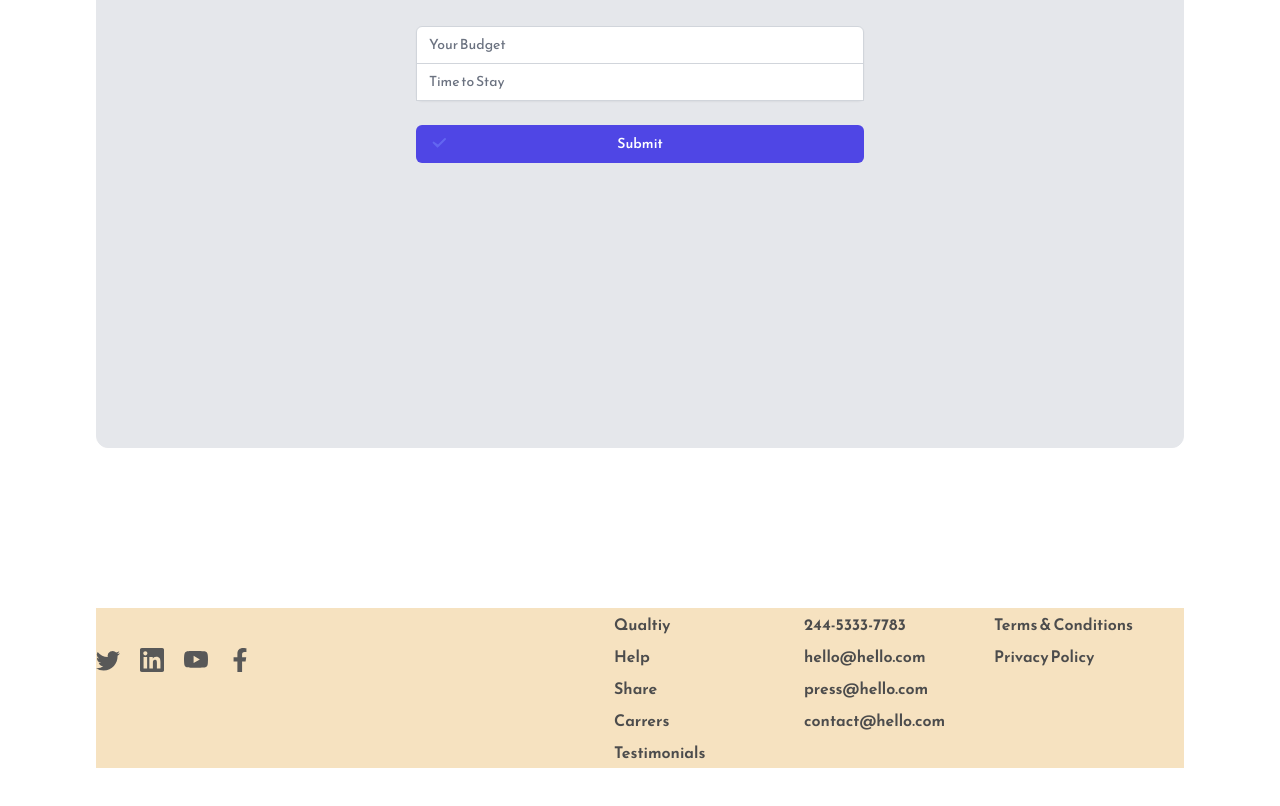
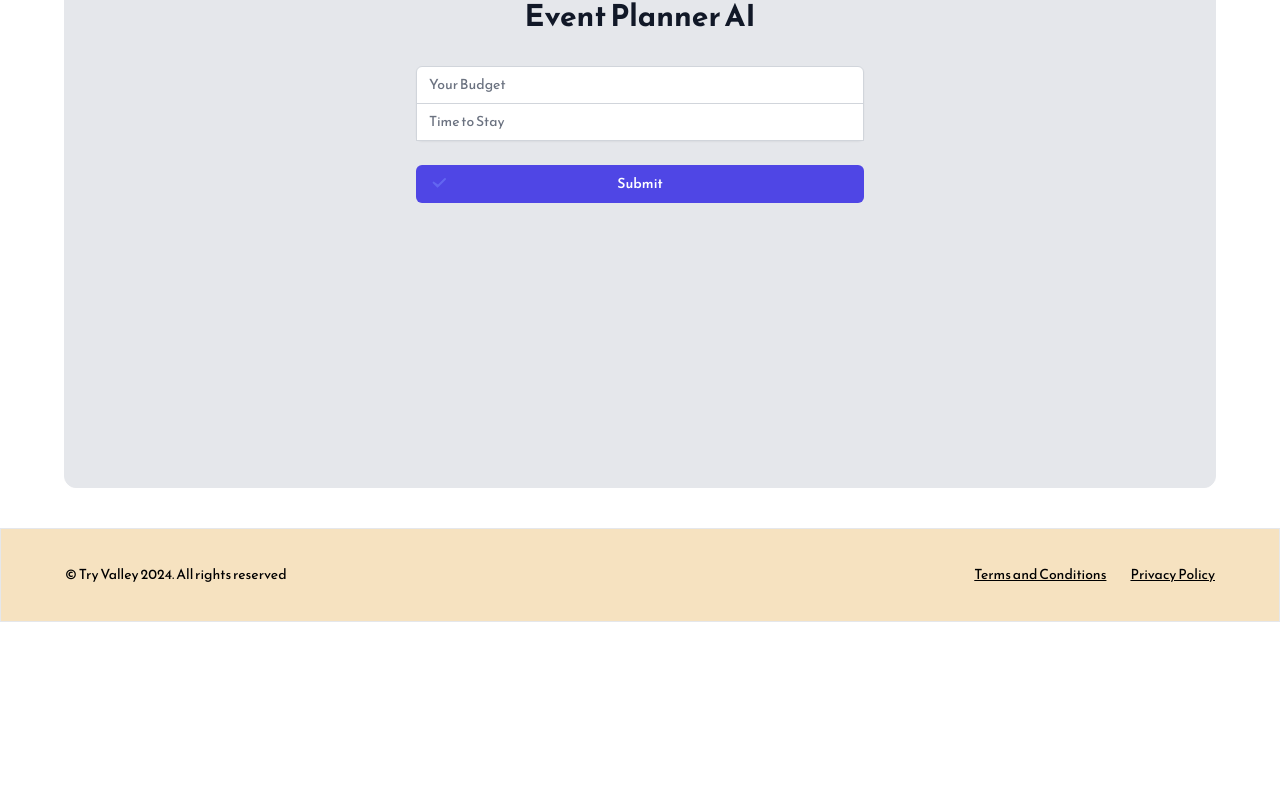
Before and after one commit to DeepeshKalura/eventEZ, a React (Create React App) app: page /events/1 in a window 1280 px wide. Shown: the part 442-1248 px from the top of the page. After the commit the page ends 1064 px from the top, so only its background shows below. Built offline with nearby package versions, Linux system fonts and the light colour scheme.

Commit message:
fix header and footer bug

```diff
--- a/src/App.css
+++ b/src/App.css
@@ -4,16 +4,20 @@
   box-sizing: border-box;
   font-family: "Reem Kufi", sans-serif !important;
 }
+
 img {
   max-width: 100%;
   height: auto;
 }
+
+
 .App {
   min-height: 100vh;
-  width: 85vw;
   max-width: 1900px;
   margin: 0rem auto;
 }
+
+
 body {
   max-width: 100%;
   overflow-x: hidden;
@@ -29,9 +33,11 @@ nav {
   justify-content: space-between;
   min-height: 90px;
 }
+
 .navbar-menu-container {
   display: none;
 }
+
 .navbar-links-container a {
   margin-right: 3rem;
   text-decoration: none;
@@ -39,6 +45,7 @@ nav {
   font-size: 1.1rem;
   font-weight: 600;
 }
+
 .primary-button {
   padding: 0.9rem 1.75rem;
   background-color: white;
@@ -50,21 +57,27 @@ nav {
   font-weight: 600;
   transition: 0.2s;
 }
+
 .navbar-cart-icon {
   font-size: 1.15rem;
 }
+
 .primary-button:hover {
   background-color: rgb(234, 234, 234);
 }
+
 .navbar-menu-container svg {
   font-size: 1.5rem;
   cursor: pointer;
 }
+
+
 .home-banner-container {
   position: relative;
   display: flex;
   padding-top: 3rem;
 }
+
 .home-bannerImage-container {
   position: absolute;
   top: -100px;
@@ -72,10 +85,12 @@ nav {
   z-index: -2;
   max-width: 700px;
 }
+
 .home-image-section {
   max-width: 600px;
   flex: 1;
 }
+
 .home-text-section {
   flex: 1;
   display: flex;
@@ -83,18 +98,21 @@ nav {
   justify-content: center;
   align-items: flex-start;
 }
+
 .primary-heading {
   font-size: clamp(2rem, 5vw, 4rem);
   color: #4c4c4c;
   /* line-height: 5rem; */
   max-width: 600px;
 }
+
 .primary-text {
   font-size: clamp(1rem, 3vw, 1.5rem);
   max-width: 500px;
   color: #6a6a6a;
   margin: 1.5rem 0rem;
 }
+
 .secondary-button {
   padding: 1rem 2.5rem;
   background-color: #fe9e0d;
@@ -110,13 +128,16 @@ nav {
   align-items: center;
   justify-content: center;
 }
+
 .secondary-button svg {
   margin-left: 0.75rem;
   font-size: 1.5rem;
 }
+
 .secondary-button:hover {
   background-color: #e48f0f;
 }
+
 .about-section-container {
   margin-top: 20rem;
   position: relative;
@@ -124,30 +145,36 @@ nav {
   align-items: center;
   justify-content: space-between;
 }
+
 .about-background-image-container {
   position: absolute;
   left: -150px;
   z-index: -2;
 }
+
 .about-section-image-container {
   flex: 0.9;
   margin-right: 1rem;
 }
+
 .about-section-text-container {
   flex: 1;
   justify-content: center;
   display: flex;
   flex-direction: column;
 }
+
 .primary-subheading {
   font-weight: 700;
   color: #fe9e0d;
   font-size: 1.15rem;
 }
+
 .about-buttons-container {
   margin-top: 2rem;
   display: flex;
 }
+
 .watch-video-button {
   margin-left: 2rem;
   background-color: transparent;
@@ -163,13 +190,16 @@ nav {
   align-items: center;
   justify-content: center;
 }
+
 .watch-video-button svg {
   font-size: 3rem;
   margin-right: 1rem;
 }
+
 .contact-page-wrapper h1 {
   max-width: 900px !important;
 }
+
 .contact-page-wrapper {
   display: flex;
   align-items: center;
@@ -177,6 +207,7 @@ nav {
   flex-direction: column;
   margin: 6rem 0rem;
 }
+
 .contact-form-container {
   background-color: #d6cab7;
   max-width: 700px;
@@ -187,6 +218,7 @@ nav {
   padding: 1rem;
   border-radius: 5rem;
 }
+
 .contact-form-container input {
   flex: 1;
   height: 100%;
@@ -195,22 +227,27 @@ nav {
   font-size: 1.3rem;
   padding: 0.5rem 1rem;
 }
+
 .footer-wrapper {
   margin: 6rem 0rem;
   display: flex;
   margin-top: 10rem;
 }
+
 .footer-logo-container {
   max-width: 110px;
 }
+
 .footer-icons {
   margin-top: 2.5rem;
 }
+
 .footer-icons svg {
   font-size: 1.5rem;
   margin-right: 1.25rem;
   color: #585858;
 }
+
 /* .footer-section-one {
   border: 2px solid blue;
 } */
@@ -219,17 +256,20 @@ nav {
   display: flex;
   justify-content: flex-end;
 }
+
 .footer-section-columns {
   display: flex;
   flex-direction: column;
   min-width: 190px;
 }
+
 .footer-section-columns span {
   margin: 0.25rem 0rem;
   font-weight: 600;
   color: #4c4c4c;
   cursor: pointer;
 }
+
 .testimonial-section-bottom {
   margin-top: 2rem;
   padding: 1.5rem 2rem;
@@ -241,9 +281,11 @@ nav {
   flex-direction: column;
   text-align: center;
 }
+
 .testimonial-section-bottom {
   margin: 2rem auto;
 }
+
 .testimonial-section-bottom p {
   font-weight: 700;
   color: #515151;
@@ -251,30 +293,37 @@ nav {
   font-size: 1.1rem;
   margin: 2rem 0rem;
 }
+
 .testimonials-stars-container svg {
   margin: 0rem 0.25rem;
   font-size: 1.5rem;
   color: #fe9e0d;
 }
+
 .testimonial-section-bottom h2 {
   margin-top: 1.5rem;
 }
+
 .work-section-wrapper {
   margin-top: 15rem;
 }
+
 .work-section-top p {
   text-align: center;
   max-width: 600px !important;
 }
+
 .work-section-top h1 {
   max-width: 700px !important;
 }
+
 .work-section-top {
   display: flex;
   justify-content: center;
   align-items: center;
   flex-direction: column;
 }
+
 .work-section-info {
   width: 290px;
   min-height: 350px;
@@ -289,9 +338,11 @@ nav {
   color: #505050;
   margin: 1rem 2rem;
 }
+
 .work-section-info h2 {
   margin: 1rem 0rem;
 }
+
 .work-section-bottom {
   margin-top: 5rem;
   display: flex;
@@ -299,6 +350,7 @@ nav {
   align-items: center;
   flex-wrap: wrap;
 }
+
 .work-section-info p {
   flex: 1;
   display: flex;
@@ -311,86 +363,108 @@ nav {
     margin-right: 1rem;
     font-size: 1rem;
   }
+
   .primary-button {
     font-size: 1rem;
   }
+
   .home-bannerImage-container {
     max-width: 600px;
   }
 }
+
 @media (max-width: 800px) {
   .nav-logo-container {
     max-width: 140px;
   }
+
   .navbar-links-container {
     display: none;
   }
+
   .navbar-menu-container {
     display: flex;
   }
+
   .home-bannerImage-container {
-    max-width: 450px;
+    max-width: 500px;
   }
+
   .home-banner-container,
   .about-section-container {
     flex-direction: column-reverse;
     align-items: center;
     justify-content: center;
   }
+
   .about-section-container {
     flex-direction: column;
   }
+
   .home-image-section,
   .about-section-image-container {
     width: 100%;
     max-width: 400px;
   }
+
   .primary-heading {
     text-align: center;
     max-width: 90%;
   }
+
   .primary-text {
     text-align: center;
     max-width: 80%;
   }
+
   .home-text-section,
   .about-section-text-container {
     justify-content: center;
     align-items: center;
     margin-top: 4rem;
   }
+
   .secondary-button {
     font-size: 1rem;
     padding: 0.8rem 2rem;
     cursor: pointer;
   }
+
   .about-section-container {
     margin-top: 5rem !important;
   }
+
   .about-buttons-container {
     justify-content: center;
     flex-direction: column;
   }
+
   .primary-subheading {
     text-align: center;
   }
+
   .watch-video-button {
     margin-left: 0rem !important;
     margin-top: 1rem;
     font-size: 1rem !important;
   }
+
   .watch-video-button svg {
     margin-right: 0.5rem !important;
   }
+
   .about-section-image-container {
     margin-right: 0rem !important;
   }
+
   .work-section-wrapper {
     margin-top: 5rem !important;
   }
+
   .work-section-bottom {
     margin-top: 1rem !important;
   }
+
   .contact-form-container {
     padding: 0.5rem !important;
     flex-direction: column;
@@ -398,6 +472,7 @@ nav {
     align-items: center;
     border-radius: 1rem !important;
   }
+
   .contact-form-container input {
     font-size: 1rem !important;
     max-width: 100%;
@@ -405,21 +480,27 @@ nav {
     margin-bottom: 0.8rem !important;
     text-align: center;
   }
+
   .footer-wrapper {
     flex-direction: column;
   }
+
   .footer-section-two {
     flex-direction: column;
     margin-top: 2rem;
   }
+
   .footer-section-columns {
     margin: 1rem 0rem;
   }
+
   .App {
     max-width: 95vw;
   }
 }
+
 @media (max-width: 600px) {
+
   .home-bannerImage-container,
   .about-background-image-container {
     display: none;
--- a/src/App.js
+++ b/src/App.js
@@ -8,7 +8,9 @@ function App() {
     <>
      <div className="App ">
       <Navbar/>
+      <div className="px-16 py-6">
       <Outlet />
+      </div>
       <Footer />
     </div>
     </>
--- a/src/Components/Footer.js
+++ b/src/Components/Footer.js
@@ -7,38 +7,20 @@ import { FaFacebookF } from "react-icons/fa";
 
 const Footer = () => {
   return (
-    <div className="footer-wrapper bg-[#F6E2C0]">
-      <div className="footer-section-one">
-        <div className="footer-logo-container">
-          <img src=" "alt="" />
+    <div className="">
+      <footer className=" w-full  mt-4 border border-gray-200  bg-[#F6E2C0]  z-50 flex justify-between items-center px-10 py-2 ">
+        <div className="container m-3 mx-auto py-4 px-6 flex justify-between items-center">
+          <div>
+            <p className="text-sm">
+              &copy; Try Valley 2024. All rights reserved{" "}
+            </p>
+          </div>
+          <div className="flex gap-2">
+            <h1 className="text-sm mr-4 underline">Terms and Conditions</h1>
+            <h2 className="text-sm underline">Privacy Policy</h2>
+          </div>
         </div>
-        <div className="footer-icons flex flex-wrap">
-          <BsTwitter />
-          <SiLinkedin />
-          <BsYoutube />
-          <FaFacebookF />
-        </div>
-      </div>
-      <div className="footer-section-two">
-        <div className="footer-section-columns">
-          <span>Qualtiy</span>
-          <span>Help</span>
-          <span>Share</span>
-          <span>Carrers</span>
-          <span>Testimonials</span>
-
-        </div>
-        <div className="footer-section-columns">
-          <span>244-5333-7783</span>
-          <span>hello@hello.com</span>
-          <span>press@hello.com</span>
-          <span>contact@hello.com</span>
-        </div>
-        <div className="footer-section-columns">
-          <span>Terms & Conditions</span>
-          <span>Privacy Policy</span>
-        </div>
-      </div>
+      </footer>
     </div>
   );
 };
--- a/src/Components/Home.js
+++ b/src/Components/Home.js
@@ -1,5 +1,5 @@
 import React from "react";
-import BannerBackground from "../Assets/home-banner-background.png";
+import BannerBackground from "../Assets/about-background.png";
 import BannerImage from "../Assets/home-banner-image.png";
 import { FiArrowRight } from "react-icons/fi";
 import About from "./About";
@@ -11,8 +11,8 @@ const Home = () => {
     <>
       <div className="home-container">
         <div className="home-banner-container">
-          <div className="home-bannerImage-container">
-            <img src={BannerBackground} alt="" />
+          <div className="home-bannerImage-container pt-4">
+            <img src={BannerBackground} alt="" className="rotate-180 "/>
           </div>
           <div className="home-text-section">
             <h1 className="primary-heading">EVENTS</h1>
--- a/src/Components/Navbar.js
+++ b/src/Components/Navbar.js
@@ -52,7 +52,7 @@ const Navbar = () => {
     },
   ];
   return (
-    <nav className="bg-[#F6E2C0]">
+    <nav className="w-full  border border-gray-200 bg-[#F6E2C0] py-4 z-50 mb-4">
       <div className="nav-logo-container">
         <img src=" " alt="" />
       </div>
```
